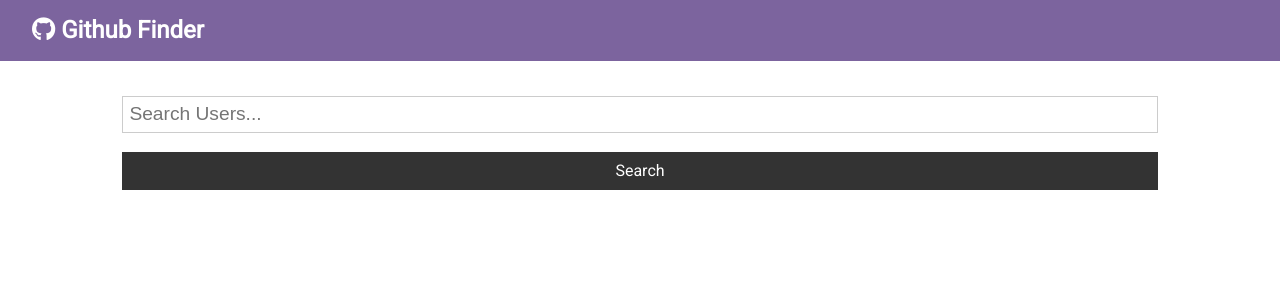
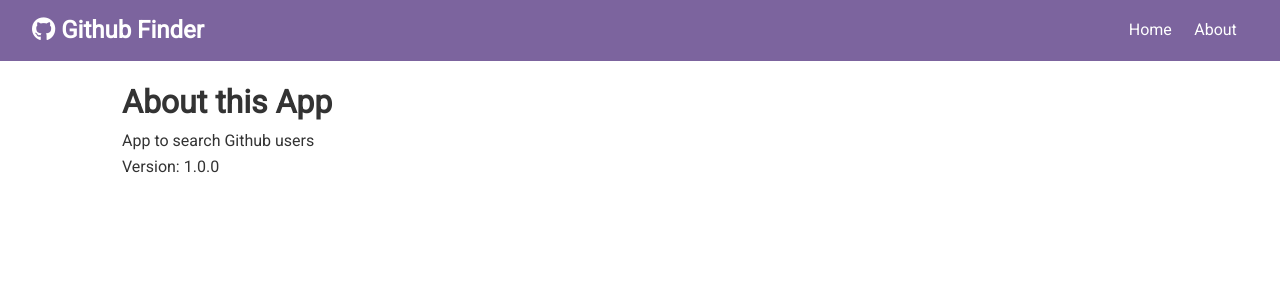
Before and after one commit to LPastine/react_course, a React (Create React App) app in the folder github_finder/: page /about in a window 1280 px wide. Shown: the top 300 px of the page. Built offline with nearby package versions, Linux system fonts and the light colour scheme.

Commit message:
react router

```diff
--- a/github_finder/src/App.js
+++ b/github_finder/src/App.js
@@ -1,8 +1,10 @@
-import React, { Component } from 'react';
+import React, { Component, Fragment } from 'react';
+import { BrowserRouter as Router, Switch, Route } from 'react-router-dom';
 import Navbar from './components/layout/Navbar';
 import Users from './components/users/Users';
 import Search from './components/users/Search';
 import Alert from './components/layout/Alert';
+import About from './components/pages/About';
 import axios from 'axios';
 import './App.css';
 
@@ -35,14 +37,23 @@ class App extends Component {
     const { users, loading } = this.state;
 
     return (
+      <Router>
         <div className='App'>
           <Navbar />
           <div className="container">
             <Alert alert={this.state.alert} />
+            <Switch>
+              <Route exact path='/' render={props => (
+                <Fragment>
                   <Search searchUsers={this.searchUsers} clearUsers={this.clearUsers} showClear={ users.length > 0 ? true : false } setAlert={this.setAlert}/>
                   <Users loading={loading} users={users}/>
+                </Fragment>
+              )} />
+              <Route exact path='/about' component={About} />
+            </Switch>
           </div>
         </div>
+      </Router>
     );
   }
 }
--- a/github_finder/src/components/layout/Navbar.js
+++ b/github_finder/src/components/layout/Navbar.js
@@ -1,5 +1,6 @@
 import React from 'react';
 import PropTypes from 'prop-types';
+import { Link } from 'react-router-dom';
 
 const Navbar = ({ icon, title }) => {
     return (
@@ -7,6 +8,12 @@ const Navbar = ({ icon, title }) => {
             <h1>
                 <i className={icon} /> {title}
             </h1>
+            <ul>
+                <li>
+                    <Link to="/">Home</Link>
+                    <Link to="/about">About</Link>
+                </li>
+            </ul>
         </nav>
     )
 };
--- /dev/null
+++ b/github_finder/src/components/pages/About.js
@@ -0,0 +1,13 @@
+import React, { Fragment } from 'react'
+
+export const About = () => {
+    return (
+        <Fragment>
+            <h1>About this App</h1>
+            <p>App to search Github users</p>
+            <p>Version: 1.0.0</p>
+        </Fragment>
+    )
+}
+
+export default About
```
Also changed, not shown: 2 other files (tests, documents, lock files or other folders). Lines whose indentation alone changed are shown as unchanged.
